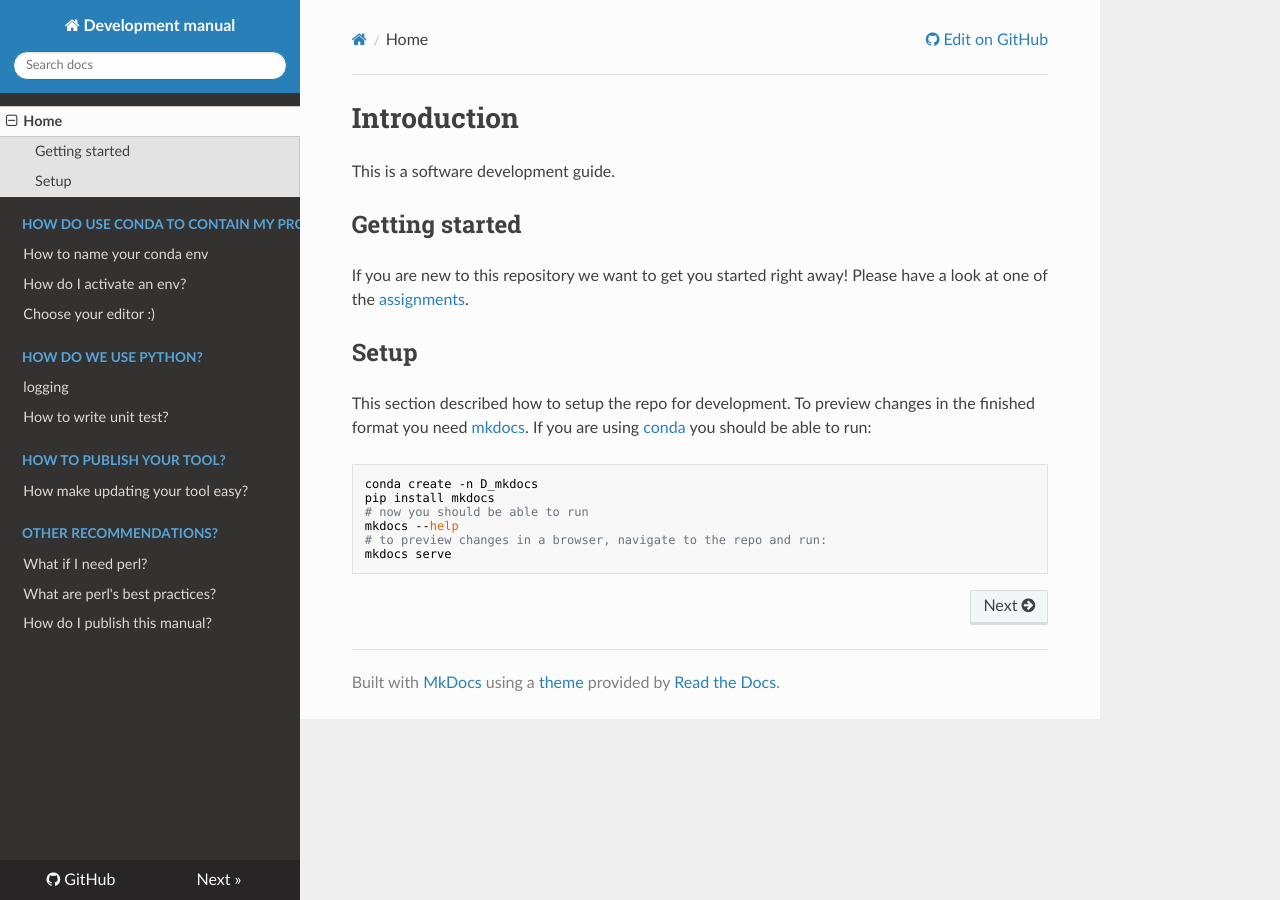
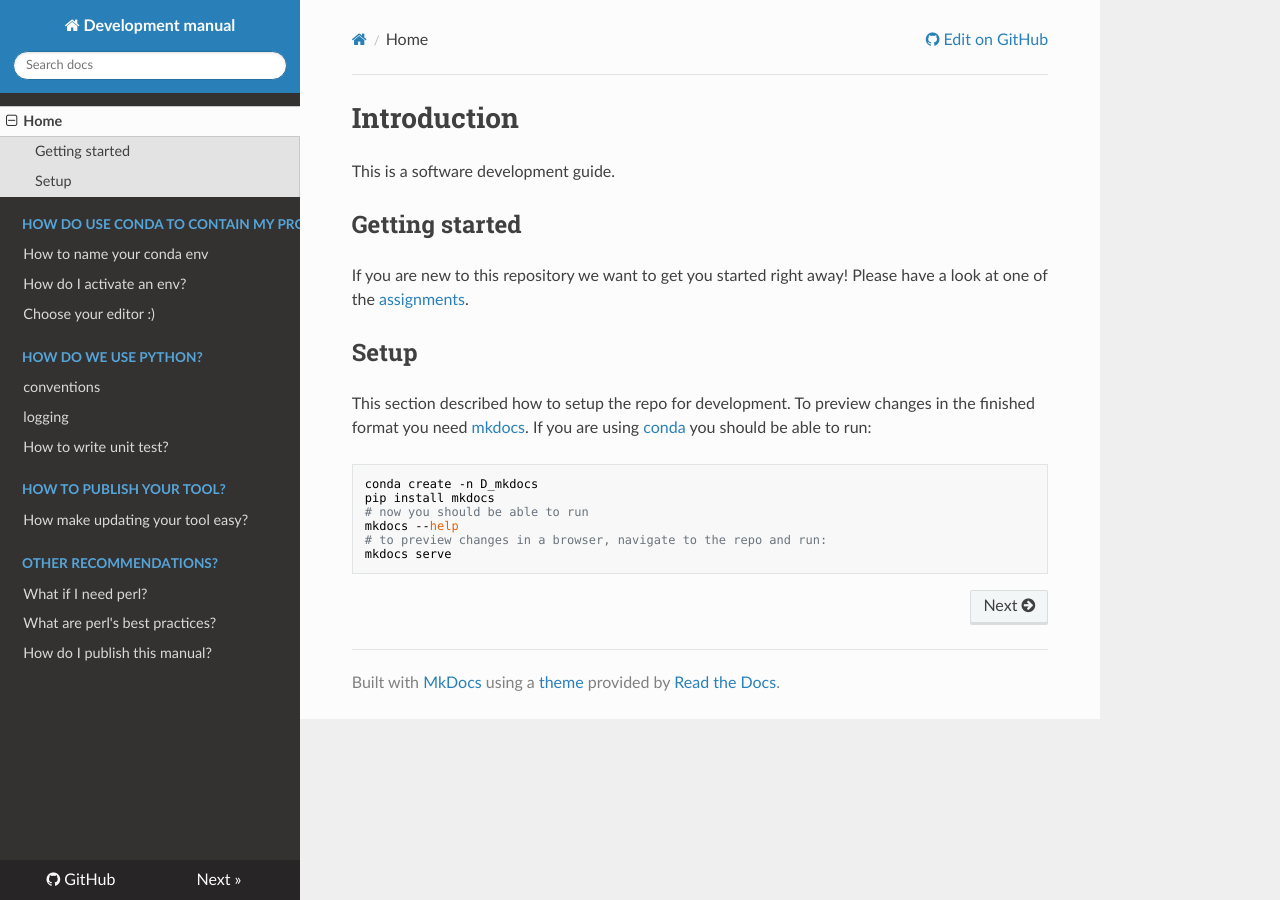
Before and after one commit to ingkebil/development, an MkDocs documentation site: the page built from docs/index.md, in a window 1280 px wide. Built offline with MkDocs 1.6.1, drawn with Linux system fonts in a browser that asks for light colours; nearby versions of some CDN libraries.

Commit message:
Add python conventions

```diff
--- a/mkdocs.yml
+++ b/mkdocs.yml
@@ -20,6 +20,7 @@ nav:
 #    - What are the commonly used commands?
   - Choose your editor :): 'editors/README.md'
   - How do we use Python?:
+    - conventions: 'python/conventions.md'
     - logging: 'python/logging.md'
 #    - CLI
     - How to write unit test?: 'python/testing.md'
```
